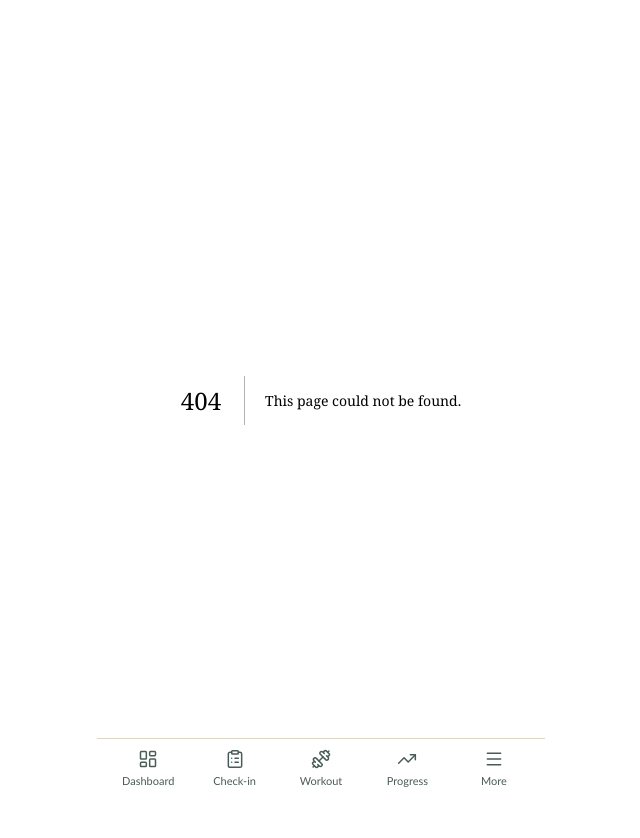
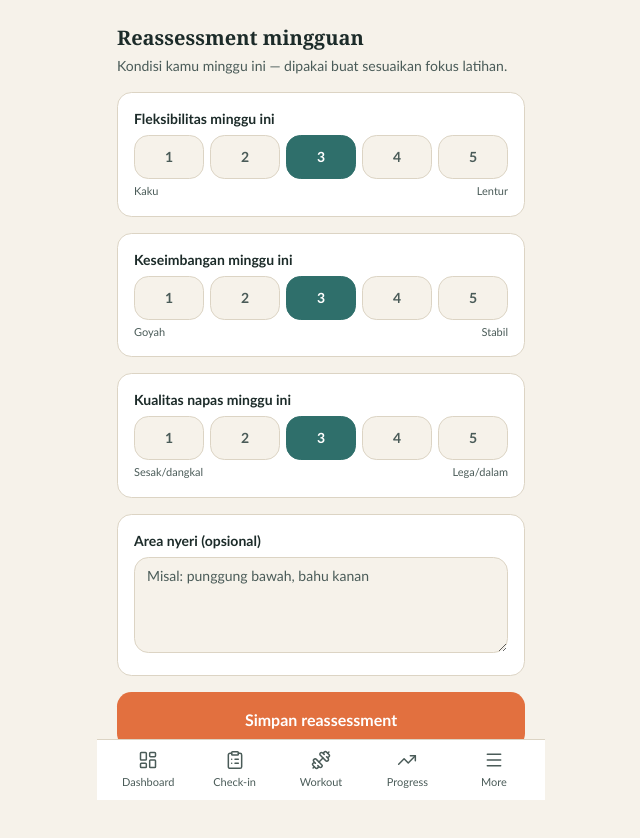
Before and after one commit to archierkarema-gth/spinecoachai, a Next.js app: page /reassess in a window 1280 px wide. Before the commit this address had no page. Shown: the top 838 px of the page, without its empty margins (319-959 px from the left). Built offline with nearby package versions, Linux system fonts and the light colour scheme.

Commit message:
feat(m13): weekly reassessment form page

```diff
--- /dev/null
+++ b/src/app/reassess/page.tsx
@@ -0,0 +1,129 @@
+"use client";
+
+import { useEffect, useState } from "react";
+import { useRouter } from "next/navigation";
+import Link from "next/link";
+import { TopBar } from "@/components/nav/top-bar";
+import { Card } from "@/components/ui/card";
+import { Label } from "@/components/ui/label";
+import { Textarea } from "@/components/ui/textarea";
+import { Button } from "@/components/ui/button";
+import { ScalePicker } from "@/components/ui/scale-picker";
+import { newReassessmentLogInputSchema } from "@/lib/log-schemas";
+import { putReassessmentLog } from "@/lib/db";
+import { useAppStore } from "@/lib/store";
+
+export default function ReassessPage() {
+  const router = useRouter();
+  const { user, hydrated, hydrate, latestAssessment, refreshReassessment } =
+    useAppStore();
+
+  const [flexibility, setFlexibility] = useState(3);
+  const [balance, setBalance] = useState(3);
+  const [breathingQuality, setBreathingQuality] = useState(3);
+  const [painAreas, setPainAreas] = useState("");
+  const [error, setError] = useState<string | null>(null);
+  const [saving, setSaving] = useState(false);
+
+  useEffect(() => {
+    if (!hydrated) hydrate();
+  }, [hydrated, hydrate]);
+
+  async function onSubmit() {
+    if (!user) return;
+    const parsed = newReassessmentLogInputSchema.safeParse({
+      userId: user.id,
+      flexibility,
+      balance,
+      breathingQuality,
+      painAreas: painAreas || undefined,
+    });
+    if (!parsed.success) {
+      setError("Periksa lagi isian kamu.");
+      return;
+    }
+    setSaving(true);
+    await putReassessmentLog({
+      ...parsed.data,
+      id: crypto.randomUUID(),
+      createdAt: Date.now(),
+    });
+    await refreshReassessment();
+    router.push("/workout");
+  }
+
+  if (hydrated && !latestAssessment) {
+    return (
+      <div className="px-5 pt-6">
+        <Card>
+          <p className="text-sm text-muted-foreground">
+            Isi asesmen awal dulu sebelum reassessment mingguan.
+          </p>
+          <Link
+            href="/assessment"
+            className="mt-3 inline-block text-sm font-semibold text-primary"
+          >
+            Ke asesmen awal →
+          </Link>
+        </Card>
+      </div>
+    );
+  }
+
+  return (
+    <div>
+      <TopBar
+        title="Reassessment mingguan"
+        subtitle="Kondisi kamu minggu ini — dipakai buat sesuaikan fokus latihan."
+      />
+
+      <div className="flex flex-col gap-4 px-5 pb-8">
+        <Card>
+          <Label>Fleksibilitas minggu ini</Label>
+          <ScalePicker
+            value={flexibility}
+            onChange={setFlexibility}
+            lowLabel="Kaku"
+            highLabel="Lentur"
+          />
+        </Card>
+
+        <Card>
+          <Label>Keseimbangan minggu ini</Label>
+          <ScalePicker
+            value={balance}
+            onChange={setBalance}
+            lowLabel="Goyah"
+            highLabel="Stabil"
+          />
+        </Card>
+
+        <Card>
+          <Label>Kualitas napas minggu ini</Label>
+          <ScalePicker
+            value={breathingQuality}
+            onChange={setBreathingQuality}
+            lowLabel="Sesak/dangkal"
+            highLabel="Lega/dalam"
+          />
+        </Card>
+
+        <Card>
+          <Label htmlFor="pain-areas">Area nyeri (opsional)</Label>
+          <Textarea
+            id="pain-areas"
+            value={painAreas}
+            onChange={(e) => setPainAreas(e.target.value)}
+            placeholder="Misal: punggung bawah, bahu kanan"
+          />
+        </Card>
+
+        {error && <p className="text-sm text-destructive">{error}</p>}
+
+        <Button size="lg" onClick={onSubmit} disabled={saving || !user}>
+          {saving ? "Menyimpan…" : "Simpan reassessment"}
+        </Button>
+      </div>
+    </div>
+  );
+}
```
